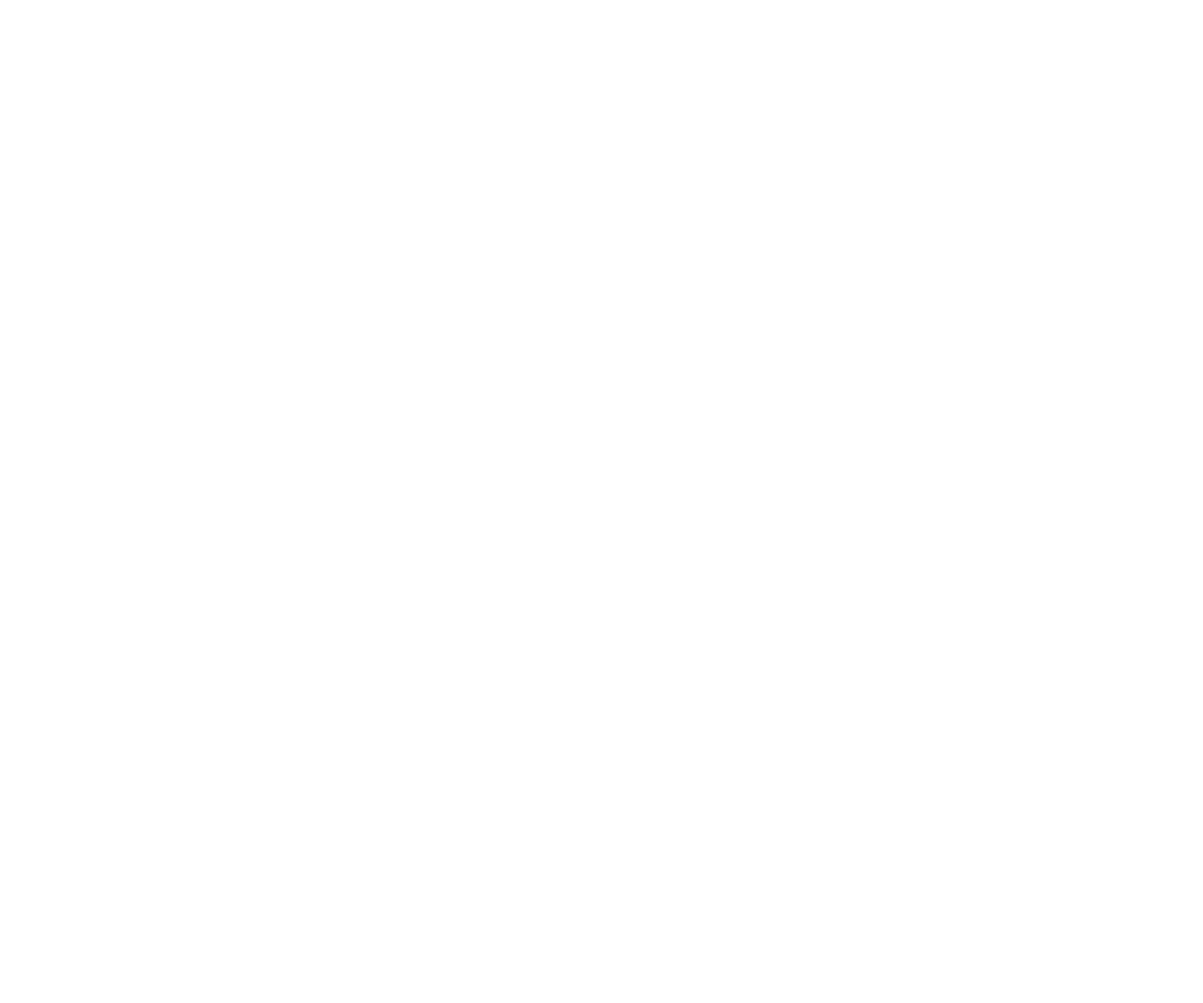
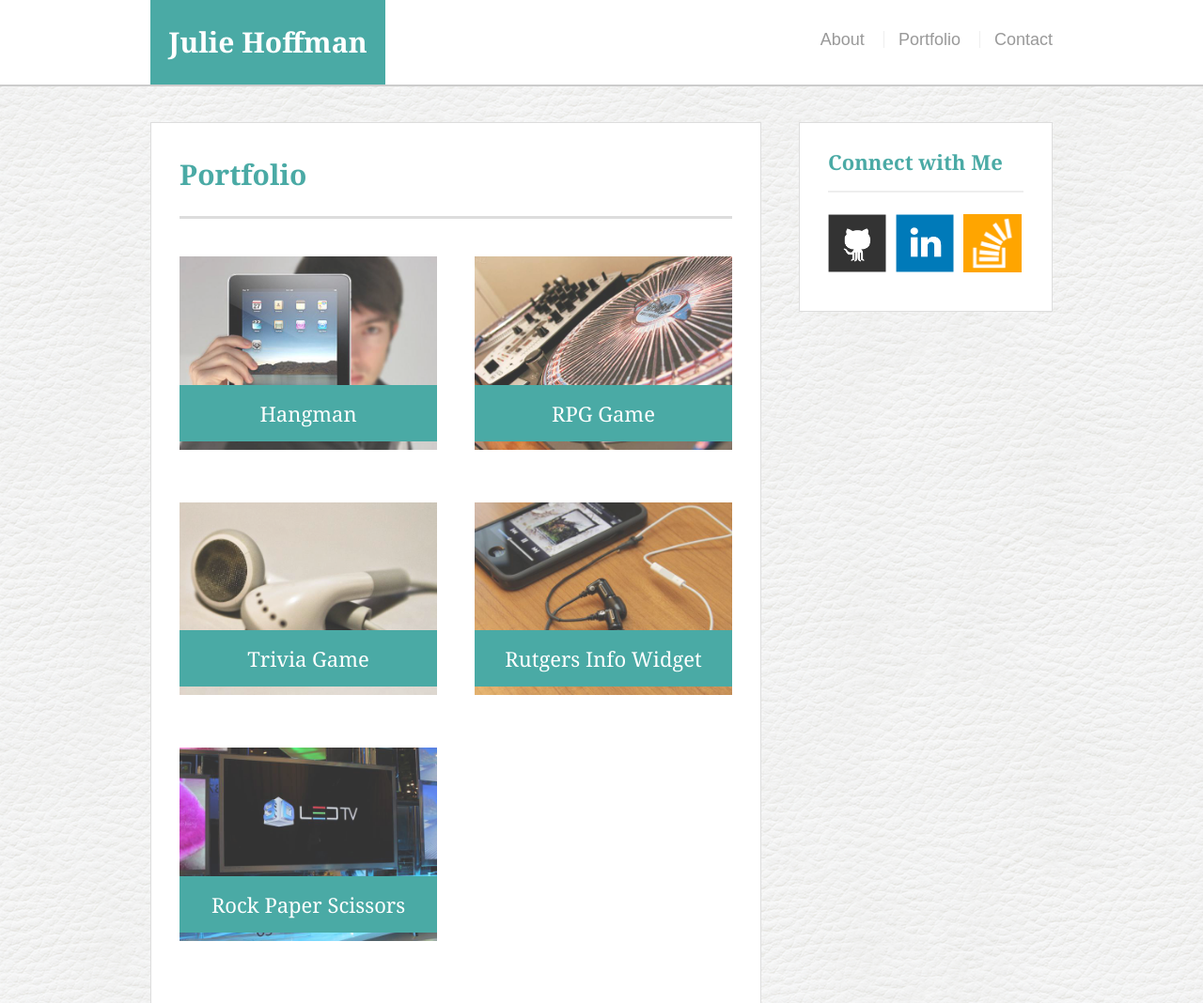
Before and after one commit to JulieH2016/Basic-Portfolio, a plain HTML site: page portfolio.html in a window 1280 px wide. Shown: the top 1068 px of the page at 94% size. Before the commit the page ends 800 px from the top, so only its background shows below. Drawn offline with Linux system fonts and the light colour scheme.

Commit message:
Updated Basic-Portfolio files

```diff
--- a/assets/css/style.css
+++ b/assets/css/style.css
@@ -0,0 +1,215 @@
+body {
+	background: url("../images/large_leather.png");
+	font-size: 18px;
+	line-height: 34px;
+	font-family: 'Arial', 'Helvetica Neue', Helvetica, sans-serif;
+	color: #777;
+}
+
+* {
+	box-sizing: border-box;
+}
+
+/*general*/
+
+.container {
+	width: 100%;
+	max-width: 960px;
+	margin: 0 auto;
+	clear: both;
+}
+h1,
+h2,
+h3,
+p {
+	margin-bottom: 20px;
+}
+p:last-child {
+	margin-bottom: 0;
+}
+h1, h2, h3 {
+	font-family: 'Georgia', Times, Times New Roman, serif;
+	font-weight: 700;
+	color: #4aaaa5;
+}
+h1 {
+	font-size: 30px;
+	line-height: 49px;
+	border-bottom: 3px solid #ddd;
+	padding-bottom: 20px;
+}
+h2,
+h3 {
+	font-size: 22px;
+}
+
+/*header*/
+
+#masthead {
+	background: #fff;
+	margin: 0 0 30px;
+	z-index: 99;
+	color: #fff;
+	overflow: auto;
+	border-bottom: 2px solid #ccc;
+	position: fixed;
+	width: 100%;
+}
+#logo {
+	width: 250px;
+	height: 90px;
+	background: #4aaaa5;
+	float: left;
+	font-family: 'Georgia', Times, Times New Roman, serif;
+	text-align: center;
+	line-height: 90px;
+	color: #fff;
+	font-weight: 700;
+	font-size: 30px;
+	text-decoration: none;
+}
+nav {
+	float: right;
+	margin-top: 25px;
+}
+nav a {
+	color: #999;
+	text-decoration: none;
+	margin-left: 15px;
+	display: inline-block;
+	border-left: 1px solid #efefef;
+	padding-left: 15px;
+	line-height: 18px;
+}
+nav a:first-child {
+	border-left: 0 none;
+}
+
+/*footer*/
+
+footer {
+	background: #666;
+	color: #fff;
+	padding: 30px 0;
+	clear: both;
+	border-top: 8px solid #4aaaa5;
+	color: #ccc;
+	font-size: 12px;
+	text-align: center;
+}
+
+/*sidebar*/
+
+.sidebar {
+	background: #fff;
+	padding: 30px;
+	width: 100%;
+	max-width: 270px;
+	float: right;
+	border: 1px solid #ddd;
+	margin-bottom: 20px;
+}
+h3,
+.sidebar h2 {
+	border-bottom: 2px solid #eee;
+	padding-bottom: 20px;
+	margin-bottom: 15px;
+	line-height: 22px;
+}
+.social {
+	width: 62px;
+	height: 62px;
+	margin-top: 8px;
+	margin-right: 5px;
+}
+.social:last-child {
+	margin-right: 0;
+}
+
+/*main*/
+
+#main-container {
+	padding-top: 130px;
+}
+.main-section {
+	background: #fff;
+	padding: 30px;
+	margin: 0 0 40px 0;
+	width: 100%;
+	max-width: 650px;
+	float: left;
+	border: 1px solid #ddd;
+}
+
+/*portfolio page*/
+
+.work {
+	width: 274px;
+	overflow: auto;
+	position: relative;
+	float: left;
+	margin: 20px 0 25px;
+}
+.work:nth-child(even) {
+	margin-right: 40px;
+}
+.work img {
+	width: 100%;
+	border: 0 none;
+	opacity: .8;
+}
+.work h3 {
+	border-bottom: 0;
+	background: #4aaaa5;
+	color: #fff;
+	text-align: center;
+	position: absolute;
+	padding: 15px;
+	width: 100%;
+	bottom: 20px;
+	line-height: 30px;
+	margin-bottom: 0;
+	font-weight: 300;
+}
+.auth-image {
+	width: 200px;
+	height: auto;
+	margin-top: 10px;
+	float: left;
+	margin-right: 25px;
+}
+
+/*contact page*/
+
+#contact-form ul {
+	margin-bottom: 20px;
+}
+#contact-form li {
+	margin-bottom: 10px;
+}
+label,
+input[type=text],
+input[type=email],
+textarea {
+	display: block;
+	width: 100%;
+}
+input[type=text],
+input[type=email],
+textarea {
+	height: 35px;
+	border: 1px solid #ddd;
+	padding: 0 10px;
+	font-size: 14px;
+}
+textarea {
+	height: 200px;
+}
+input[type=submit] {
+	background: #4aaaa5;
+	border: 0 none;
+	color: #fff;
+	font-size: 18px;
+	padding: 10px 30px;
+	cursor: pointer;
+}
--- a/contact.html
+++ b/contact.html
@@ -0,0 +1,65 @@
+<!doctype html>
+<html lang="eng">
+<head>
+	<meta charset="UTF-8">
+	<title>Contact - Julie Hoffman</title>
+	<link rel="stylesheet" type="text/css" href="assets/css/reset.css">
+	<link rel="stylesheet" type="text/css" href="assets/css/style.css">
+</head>
+
+<body>
+
+	<header id="masthead">
+		<div class="container">
+			<a href="index.html" id="logo">Julie Hoffman</a>
+			<nav>
+				<a href="index.html">About</a>
+				<a href="portfolio.html">Portfolio</a>
+				<a href="contact.html">Contact</a>
+			</nav>
+		</div>
+	</header>
+
+	<div id="main-container" class="container">
+		<section class="main-section">
+			<h1>Contact</h1>
+
+			<form id="contact-form">
+				<ul>
+					<li>
+						<label for="name">Name</label>
+						<input type="text" id="name" name="name" placeholder="John Smith" required="required">
+					</li>
+					<li>
+						<label for="email">Email</label>
+						<input type="email" id="email" name="email" placeholder="example@gmail.com" required="required">
+					</li>
+					<li>
+						<label for="message">Message</label>
+						<textarea id="message" name="message" required="required"></textarea>
+					</li>
+				</ul>
+				<input type="submit">
+			</form>
+
+		</section>
+
+		<section class="sidebar">
+			<div id="connect">
+				<h2>Connect with Me</h2>
+
+				<img src="assets/images/github-128.png" class="social" alt="Github">
+				<img src="assets/images/linkedin-128.png" class="social" alt="LinkedIn">
+				<img src="assets/images/stackoverflow-128.png" class="social" alt="Stack Overflow">
+			</div>
+		</section>
+	</div>
+
+	<footer>
+		<div class="container">
+			&copy; Copyright 2016 Julie Hoffman
+		</div>
+	</footer>
+
+</body>
+</html>
--- a/portfolio.html
+++ b/portfolio.html
@@ -0,0 +1,73 @@
+<!doctype html>
+<html lang="eng">
+<head>
+	<meta charset="UTF-8">
+	<title>Portfolio - Julie Hoffman</title>
+	<link rel="stylesheet" type="text/css" href="assets/css/reset.css">
+	<link rel="stylesheet" type="text/css" href="assets/css/style.css">
+</head>
+
+<body>
+
+	<header id="masthead">
+		<div class="container">
+			<a href="index.html" id="logo">Julie Hoffman</a>
+			<nav>
+				<a href="index.html">About</a>
+				<a href="portfolio.html">Portfolio</a>
+				<a href="contact.html">Contact</a>
+			</nav>
+		</div>
+	</header>
+
+	<div id="main-container" class="container">
+		<section class="main-section">
+			<h1>Portfolio</h1>
+
+			<div class="work">
+				<img src="assets/images/technics-q-c-640-480-1.jpg" alt="hangman">
+
+				<h3>Hangman</h3>
+			</div>
+			<div class="work">
+				<img src="assets/images/technics-q-c-640-480-2.jpg" alt="RPG Game">
+
+				<h3>RPG Game</h3>
+			</div>
+			<div class="work">
+				<img src="assets/images/technics-q-c-640-480-5.jpg" alt="Trivia Game">
+
+				<h3>Trivia Game</h3>
+			</div>
+			<div class="work">
+				<img src="assets/images/technics-q-c-640-480-7.jpg" alt="Rutgers Info Widget">
+
+				<h3>Rutgers Info Widget</h3>
+			</div>
+			<div class="work">
+				<img src="assets/images/technics-q-c-640-480-9.jpg" alt="Rock Paper Scissors">
+
+				<h3>Rock Paper Scissors</h3>
+			</div>
+
+		</section>
+
+		<section class="sidebar">
+			<div id="connect">
+				<h2>Connect with Me</h2>
+
+				<img src="assets/images/github-128.png" class="social" alt="Github">
+				<img src="assets/images/linkedin-128.png" class="social" alt="LinkedIn">
+				<img src="assets/images/stackoverflow-128.png" class="social" alt="Stack Overflow">
+			</div>
+		</section>
+	</div>
+
+	<footer>
+		<div class="container">
+			&copy; Copyright 2016 Julie Hoffman
+		</div>
+	</footer>
+
+</body>
+</html>
```
Also changed, not shown: index.html (+49 -2 lines), assets/images/JHPic.JPG (renamed from assets/images/JH_GitHub Pic.JPG), assets/images/cat.jpg (added), assets/images/concrete_seamless.png (added), assets/images/cork-wallet.png (added), assets/images/github-128.png (added), assets/images/large_leather.png (added), assets/images/linkedin-128.png (added), assets/images/stackoverflow-128.png (added), assets/images/technics-q-c-640-480-1.jpg (added), assets/images/technics-q-c-640-480-2.jpg (added), assets/images/technics-q-c-640-480-5.jpg (added), assets/images/technics-q-c-640-480-7.jpg (added), assets/images/technics-q-c-640-480-9.jpg (added).
